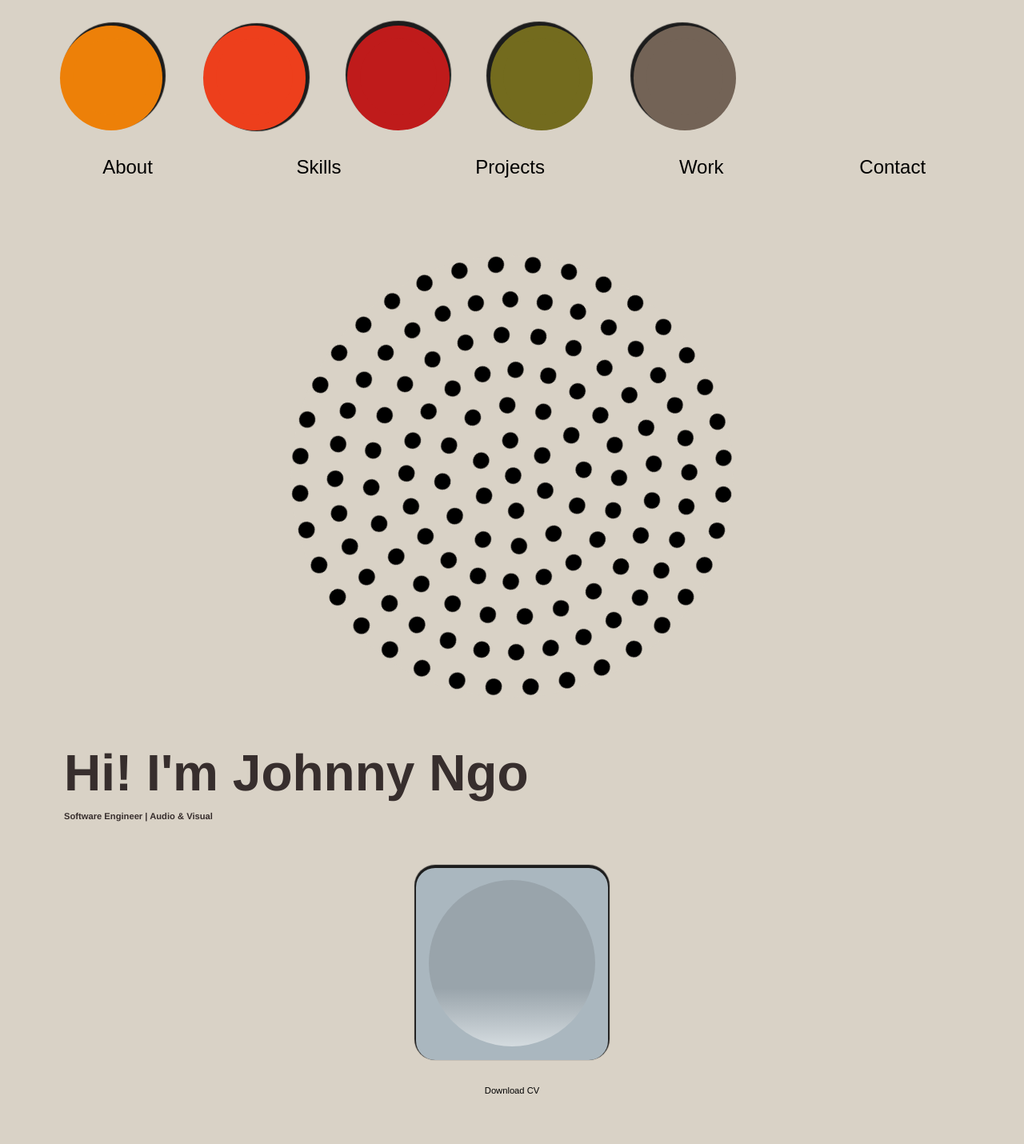
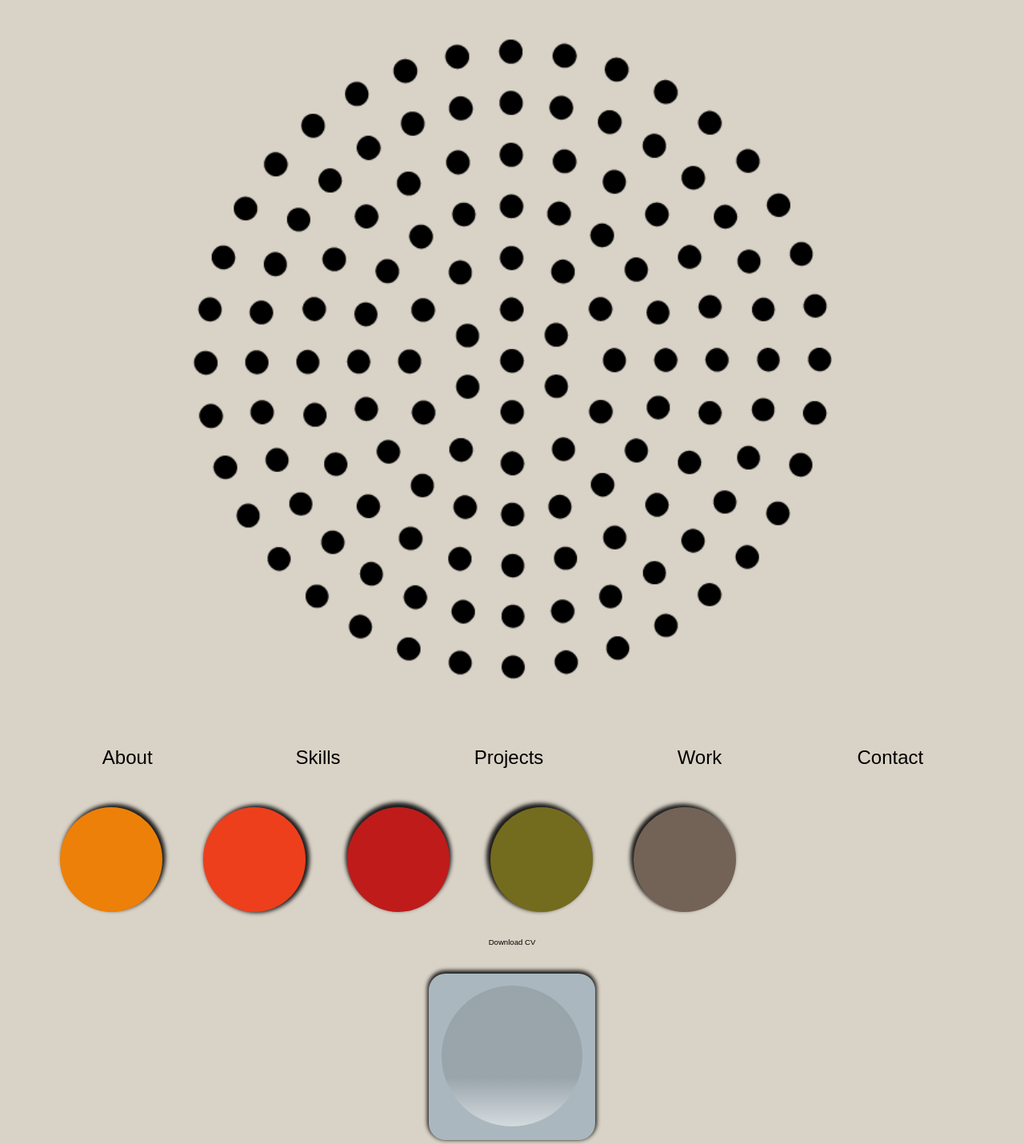
Before and after one commit to jxngo/my_portfolio, a React (Create React App) app: page / in a window 1280 px wide. Shown: the top 1430 px of the page at 80% size. Built offline with nearby package versions, Linux system fonts and the light colour scheme.

Commit message:
new update+

```diff
--- a/src/components/Navbar.js
+++ b/src/components/Navbar.js
@@ -1,8 +1,13 @@
 import React from 'react'
 import styled from "@emotion/styled";
+import speaker from '../assets/speaker.png';
 
 function Navbar() {
   const NavContainer = styled.div `
+  img {
+    margin-top: 3rem;
+    width: 50rem;
+  }
   `
 
   const NavBar = styled.div `
@@ -26,16 +31,14 @@ function Navbar() {
       border-radius: 50%;
       padding: 3rem;
     }
-
   `
     const LabelDiv = styled.div`
+      margin-top: 4rem;
       ul {
-
-        margin-right: 2.8rem;
+        margin-right: 3rem;
       }
       li {
-        width: 50%;
-        padding: 0rem;
+        width: 40%;
       }
       text{
         font-size: 1.5rem;
@@ -45,55 +48,69 @@ function Navbar() {
     `
     const Button1 = styled.button`
       background: #Ed8008;
-
-      box-shadow: 3px -3px 1px 1px #1c1c1c;
+      box-shadow: 3px -3px 5px 1px #1c1c1c;
       a {
-
         background: #Ed8008;
       }
     `
     const Button2 = styled.button`
       background: #ED3F1C;
-      box-shadow: 3px -1px 1px 2px #1c1c1c;
+      box-shadow: 3px -1px 5px 2px #1c1c1c;
       a {
         background: #ED3F1C;
-
       }
     `
     const Button3 = styled.button`
       background: #BF1B1B;
-      box-shadow: 0px -4px 1px 2px #1c1c1c;
+      box-shadow: 0px -4px 5px 2px #1c1c1c;
       a {
         background: #BF1B1B;
       }
     `
     const Button4 = styled.button`
       background: #736B1E;
-      box-shadow: -3px -3px 1px 2px #1c1c1c;
+      box-shadow: -3px -3px 5px 2px #1c1c1c;
       a {
         background: #736B1E;
       }
     `
     const Button5 = styled.button`
-      box-shadow: -3px -3px 1px 1px #1c1c1c;
+      box-shadow: -3px -3px 5px 1px #1c1c1c;
       background: #736356;
       a {
         background: #736356;
       }
     `
+    const ButtonDiv = styled.div `
 
+    p {
+      font-size: 0.6rem;
+      font-family: Akzidenz Grotesk, Arial, sans-serif;
+    }
 
+    button {
+      box-shadow: 0px -2px 5px 2px #1c1c1c;
+      margin-top: 1.5rem;
+      width: 13rem;
+      height: 13rem;
+      border-radius: 10%;
+      background-color: #AAB7BF;
+      border: none;
+
+    }
+    span {
+      height: 11rem;
+      width: 11rem;
+      background: linear-gradient(#99a4ab 65%, #d4dbdf);
+      border-radius: 50%;
+      display: inline-block;
+    }
+  `
   return (
     <NavContainer>
+      <img src={speaker} alt="speaker"></img>
       <NavBar>
-        <ul>
-          <li><Button1><a href="#about"> </a></Button1></li>
-          <li><Button2><a href="#skills"> </a></Button2></li>
-          <li><Button3><a href="#projects"> </a></Button3></li>
-          <li><Button4><a href="#experiences"> </a></Button4></li>
-          <li><Button5><a href="#contact"> </a></Button5></li>
-        </ul>
-        <LabelDiv>
+      <LabelDiv>
           <ul>
             <li><text>About</text></li>
             <li><text>Skills</text></li>
@@ -102,7 +119,22 @@ function Navbar() {
             <li><text>Contact</text></li>
           </ul>
         </LabelDiv>
+        <ul>
+          <li><Button1><a href="#about"> </a></Button1></li>
+          <li><Button2><a href="#skills"> </a></Button2></li>
+          <li><Button3><a href="#projects"> </a></Button3></li>
+          <li><Button4><a href="#experiences"> </a></Button4></li>
+          <li><Button5><a href="#contact"> </a></Button5></li>
+        </ul>
       </NavBar>
+      <ButtonDiv>
+          <p>Download CV</p>
+          <a href="/resume/JNResume.pdf" download>
+            <button>
+              <span></span>
+            </button>
+          </a>
+        </ButtonDiv>
     </NavContainer>
   )
 }
--- a/src/sections/Introduction.js
+++ b/src/sections/Introduction.js
@@ -1,11 +1,8 @@
 import React from 'react'
 import styled from "@emotion/styled";
-import speaker from '../assets/speaker.png';
-
 
 function Introduction() {
   const IntroContainer = styled.div`
-
     padding-top: 5rem;
     h1 {
         color: #372E2D;
@@ -20,64 +17,15 @@ function Introduction() {
         font-family: Helvetica, Arial, sans-serif;
         padding-left: 5rem;
       }
-    p {
-      margin-top: 2rem;
-      font-size: 0.7rem;
-      font-family: Akzidenz Grotesk, Arial, sans-serif;
-    }
-
-    img {
-      border-radius: 50%;
-      animation: rotation 10s infinite linear;
-      @keyframes rotation {
-        from {
-          transform: rotate(0deg);
-        }
-        to {
-          transform: rotate(359deg);
-        }
-      }
-    }
-    button {
-      box-shadow: 0px -2px 1px 2px #1c1c1c;
-      margin-top: 3rem;
-      width: 15rem;
-      height: 15rem;
-      border-radius: 10%;
-      background-color: #AAB7BF;
-      border: none;
-
-    }
-    span {
-      height: 13rem;
-      width: 13rem;
-      background: linear-gradient(#99a4ab 65%, #d4dbdf);
-      border-radius: 50%;
-      display: inline-block;
-    }
   `
   const IntroDiv = styled.div `
     text-align: left;
   `
-  const ButtonDiv = styled.div `
-    text-align: center;
-  `
 
   return (
      <IntroContainer>
-       <img src={speaker} alt="speaker"></img>
        <IntroDiv>
-        <h1>Hi! I'm Johnny Ngo</h1>
-        <h3>Software Engineer | Audio & Visual</h3>
-        <ButtonDiv>
-          <a href="/resume/JNResume.pdf" download>
-            <button>
-              <span></span>
-            </button>
-          </a>
-        </ButtonDiv>
        </IntroDiv>
-       <p>Download CV</p>
 
      </IntroContainer>
 
```
